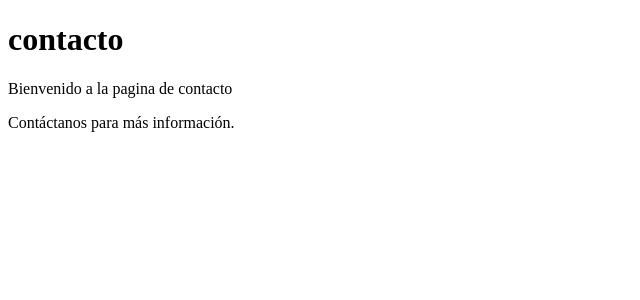
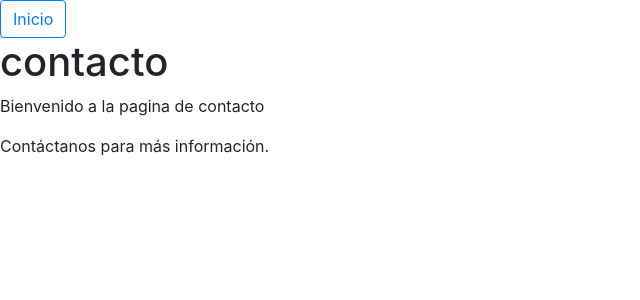
Before and after one commit to JulioGZ06/appweb01, a Flask app: page /contacto in a window 1280 px wide. Shown: the top 300 px of the page, without its empty margins (0-640 px from the left). Run offline with Flask 3, Linux system fonts and the light colour scheme.

Commit message:
Actualizacion botones

```diff
--- a/templates/contacto.html
+++ b/templates/contacto.html
@@ -1,11 +1,13 @@
 <!DOCTYPE html>
 <html lang="en">
 <head>
+     <link rel="stylesheet" href="https://cdn.jsdelivr.net/npm/bootstrap@4.6.2/dist/css/bootstrap.min.css" integrity="sha384-xOolHFLEh07PJGoPkLv1IbcEPTNtaed2xpHsD9ESMhqIYd0nLMwNLD69Npy4HI+N" crossorigin="anonymous">
     <meta charset="UTF-8">
     <meta name="viewport" content="width=device-width, initial-scale=1.0">
     <title>{{titulo}}</title>
 </head>
 <body>
+    <a href="{{url_for('home')}}" class="btn btn-outline-primary">Inicio</a>
     <h1>{{titulo}}</h1>
     <p>{{mensaje}}</p>
     <p>Contáctanos para más información.</p>
--- a/templates/productos.html
+++ b/templates/productos.html
@@ -1,11 +1,13 @@
 <!DOCTYPE html>
 <html lang="en">
 <head>
+     <link rel="stylesheet" href="https://cdn.jsdelivr.net/npm/bootstrap@4.6.2/dist/css/bootstrap.min.css" integrity="sha384-xOolHFLEh07PJGoPkLv1IbcEPTNtaed2xpHsD9ESMhqIYd0nLMwNLD69Npy4HI+N" crossorigin="anonymous">
     <meta charset="UTF-8">
     <meta name="viewport" content="width=device-width, initial-scale=1.0">
     <title>{{titulo}}</title>
 </head>
 <body>
+    <a href="{{url_for('home')}}" class="btn btn-outline-primary">Inicio</a>
     <h1>{{titulo}}</h1>
     <p>{{mensaje}}</p>
     <p>Estos son los productos que ofrecemos.</p>
--- a/templates/servicios.html
+++ b/templates/servicios.html
@@ -1,11 +1,13 @@
 <!DOCTYPE html>
 <html lang="en">
 <head>
+     <link rel="stylesheet" href="https://cdn.jsdelivr.net/npm/bootstrap@4.6.2/dist/css/bootstrap.min.css" integrity="sha384-xOolHFLEh07PJGoPkLv1IbcEPTNtaed2xpHsD9ESMhqIYd0nLMwNLD69Npy4HI+N" crossorigin="anonymous">
     <meta charset="UTF-8">
     <meta name="viewport" content="width=device-width, initial-scale=1.0">
     <title>{{titulo}}</title>
 </head>
 <body>
+    <a href="{{url_for('home')}}" class="btn btn-outline-primary">Inicio</a>
     <h1>{{titulo}}</h1>
     <p>{{mensaje}}</p>
     <p>Estos son los servicios que ofrecemos.</p>
```
